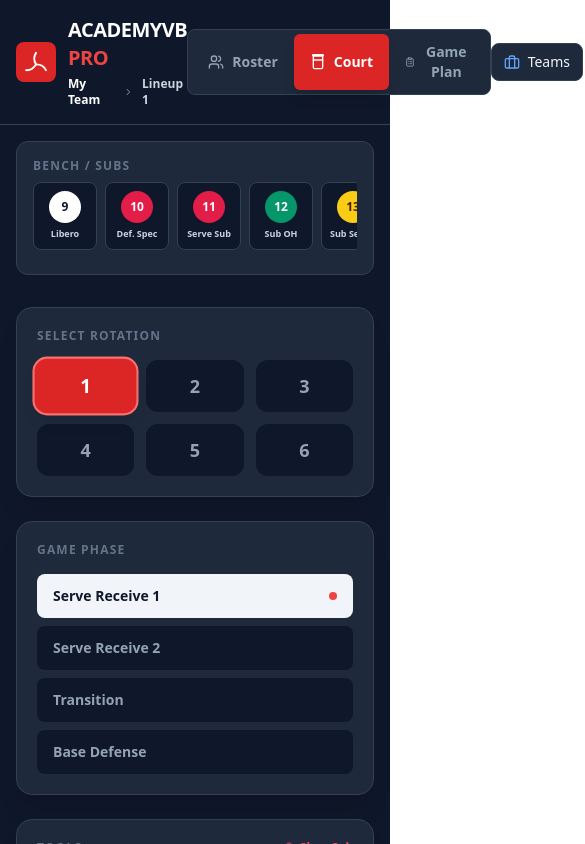
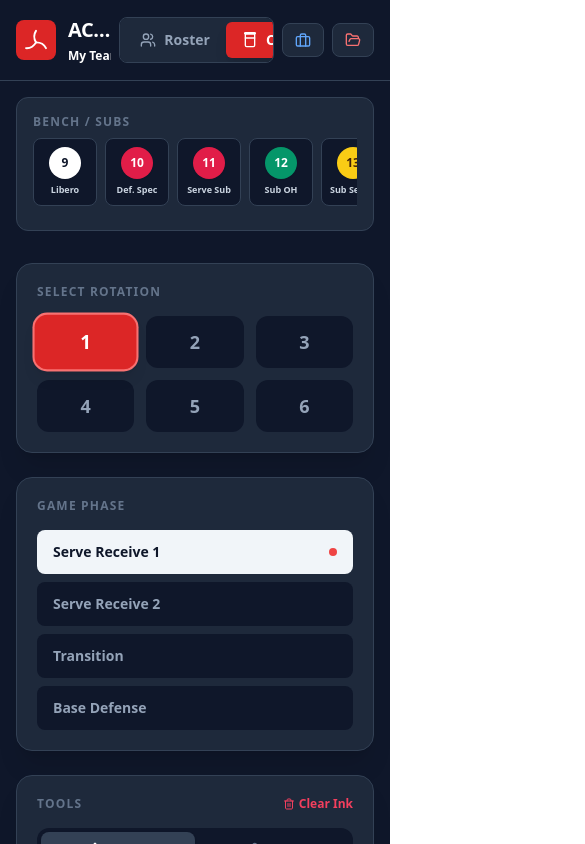
Before and after one commit to alec420xx/academy-vb-pro, a React (Vite) app: page / in a window 390 px wide. Shown: the top 844 px of the page, 585 px wide, since content can reach past the window. Built offline with nearby package versions, Linux system fonts and the light colour scheme.

Commit message:
Update App.jsx

```diff
--- a/src/App.jsx
+++ b/src/App.jsx
@@ -100,7 +100,7 @@ const RotationSquare = ({ rotation, roster }) => {
       const p = zones[zoneId];
       return (
           <div className={`flex flex-col items-center justify-center ${borderClasses} bg-white h-full overflow-hidden p-0.5`}>
-              <div className="font-black text-slate-900 text-[10px] sm:text-[12px] leading-none mb-0.5 export-text-fix">{p ? p.number : '-'}</div>
+              <div className="font-black text-slate-900 text-[10px] sm:text-[12px] leading-none mb-0.5">{p ? p.number : '-'}</div>
               <div className="text-[6px] sm:text-[8px] font-bold text-slate-500 uppercase leading-none">{p ? p.role : ''}</div>
           </div>
       );
@@ -222,24 +222,27 @@ const Court = ({
   );
 };
 
-const PlayerToken = ({ player, x, y, isDragging, isBench, style, small = false, onMouseDown }) => {
+const PlayerToken = ({ player, x, y, isDragging, isBench, style, small = false, onStartInteraction, isSelected }) => {
   const isGhost = style?.position === 'fixed';
   const sizeClasses = small ? "w-5 h-5 text-[8px] border" : "w-10 h-10 md:w-14 md:h-14 border-2";
+
+  // FIX: Force colored styles even when small, remove 'bg-white' override
+  const tokenColorClass = getRoleColor(player.role);
 
   return (
     <div
       onMouseDown={(e) => {
-        // Only trigger token selection logic
-        if (onMouseDown) onMouseDown(e, player.id, isBench);
+        if (onStartInteraction) onStartInteraction(e, player.id, isBench);
       }}
       onTouchStart={(e) => {
-        if (onMouseDown) onMouseDown(e, player.id, isBench);
+        if (onStartInteraction) onStartInteraction(e, player.id, isBench);
       }}
       className={`
         ${isGhost ? 'fixed z-[100] shadow-2xl scale-110 pointer-events-none' : 'absolute transition-transform pointer-events-auto'}
         ${sizeClasses} rounded-full flex items-center justify-center shadow-sm
         ${isDragging ? 'opacity-50' : !small && 'hover:scale-105 cursor-grab active:cursor-grabbing'}
-        ${getRoleColor(player.role)}
+        ${tokenColorClass}
+        ${isSelected ? 'ring-4 ring-blue-500 ring-offset-2 z-50' : ''}
         font-sans z-40
       `}
       style={{
@@ -286,22 +289,18 @@ const App = () => {
     { id: 'p12', role: 'M', name: 'Sub Middle', number: '14' },
   ];
 
-  // --- GLOBAL DATA STATE ---
   const [teams, setTeams] = useState([]);
   const [currentTeamId, setCurrentTeamId] = useState(null);
   const [lineups, setLineups] = useState([]);
   const [currentLineupId, setCurrentLineupId] = useState(null);
 
-  // --- UI STATE ---
   const [isLineupManagerOpen, setIsLineupManagerOpen] = useState(false);
   const [isTeamManagerOpen, setIsTeamManagerOpen] = useState(false);
   const [newItemName, setNewItemName] = useState('');
 
-  // Renaming State
   const [editId, setEditId] = useState(null);
   const [editName, setEditName] = useState('');
 
-  // --- WORKING MEMORY (Active Lineup) ---
   const [roster, setRoster] = useState(defaultRoster);
   const [savedRotations, setSavedRotations] = useState({});
   const [activePlayerIds, setActivePlayerIds] = useState([]);
@@ -309,16 +308,14 @@ const App = () => {
   const [paths, setPaths] = useState([]);
   const [history, setHistory] = useState([]);
 
-  // Interaction
   const [draggedPlayer, setDraggedPlayer] = useState(null);
+  const [selectedBenchPlayerId, setSelectedBenchPlayerId] = useState(null);
   const [mousePos, setMousePos] = useState({ x: 0, y: 0 });
   const [isDrawing, setIsDrawing] = useState(false);
   const [currentPath, setCurrentPath] = useState(null);
   const courtRef = useRef(null);
 
-  // --- INITIALIZATION ---
   useEffect(() => {
-    // 1. Load Teams
     const savedTeams = JSON.parse(localStorage.getItem(STORAGE_KEY_TEAMS) || '[]');
     let activeTeamId = localStorage.getItem(STORAGE_KEY_ACTIVE_TEAM);
 
@@ -332,7 +329,6 @@ const App = () => {
     setTeams(initialTeams);
     setCurrentTeamId(activeTeamId || initialTeams[0].id);
 
-    // 2. Load Lineups
     const savedLineups = JSON.parse(localStorage.getItem(STORAGE_KEY_LINEUPS) || '[]');
     let activeLineupId = localStorage.getItem(STORAGE_KEY_ACTIVE_LINEUP);
 
@@ -347,11 +343,6 @@ const App = () => {
     } else {
         createLineup('Lineup 1', initialTeams.find(t => t.id === (activeTeamId || initialTeams[0].id)).roster, activeTeamId || initialTeams[0].id, savedLineups);
     }
-
-    const script = document.createElement('script');
-    script.src = "https://cdnjs.cloudflare.com/ajax/libs/html2canvas/1.4.1/html2canvas.min.js";
-    script.async = true;
-    document.body.appendChild(script);
   }, []);
 
   const getStorageKey = (rot, phase) => `${rot}_${phase}`;
@@ -392,7 +383,6 @@ const App = () => {
     }
   }, [roster, savedRotations, playerPositions, paths, activePlayerIds, currentLineupId]);
 
-  // --- TEAM MANAGEMENT ---
   const createTeam = () => {
       const newTeam = {
           id: `team_${Date.now()}`,
@@ -444,7 +434,6 @@ const App = () => {
       setEditId(null);
   };
 
-  // --- LINEUP MANAGEMENT ---
   const createLineup = (name, rosterToUse, teamId = currentTeamId, currentLineupsList = lineups) => {
     const newLineup = {
       id: `lineup_${Date.now()}`,
@@ -476,6 +465,7 @@ const App = () => {
     setCurrentPhase('primary');
     setHistory([]);
     setIsLineupManagerOpen(false);
+    setSelectedBenchPlayerId(null);
 
     const key = getStorageKey(1, 'primary');
     const data = target.rotations?.[key];
@@ -526,7 +516,6 @@ const App = () => {
       }
   };
 
-  // --- LOGIC ---
   const initRotationDefaults = (rotNum, currentRoster) => {
       const positions = calculateDefaultPositions(rotNum, currentRoster);
       const newActiveIds = Object.keys(positions);
@@ -556,20 +545,19 @@ const App = () => {
     setCurrentRotation(newRot);
     setCurrentPhase(newPhase);
     setHistory([]);
+    setSelectedBenchPlayerId(null);
   };
 
   const handleExport = (elementId, filename) => {
     const element = document.getElementById(elementId);
     if (!element) return;
 
-    // Slight delay to ensure render is stable
     setTimeout(() => {
         if (window.html2canvas) {
           window.html2canvas(element, {
               scale: 2,
               useCORS: true,
               logging: false,
-              // Force white background
               backgroundColor: '#ffffff'
           }).then(canvas => {
               const link = document.createElement('a');
@@ -581,7 +569,6 @@ const App = () => {
     }, 300);
   };
 
-  // --- HELPERS FOR CONSTRAINTS ---
   const getPlayerIdInZone = (targetZone) => {
     for(let i=0; i<6; i++) {
          const zone = getPlayerZone(i, currentRotation);
@@ -621,22 +608,12 @@ const App = () => {
     return limits;
   };
 
-  // --- GLOBAL EVENT LISTENERS (TOUCH + MOUSE) ---
-  // Helper to get coordinates
-  const getCoords = (e) => {
-    if (e.changedTouches && e.changedTouches.length > 0) {
-        return { x: e.changedTouches[0].clientX, y: e.changedTouches[0].clientY };
-    }
-    return { x: e.clientX, y: e.clientY };
-  };
-
   useEffect(() => {
     const handleWindowMove = (e) => {
         const { x, y } = getCoords(e);
         setMousePos({ x, y });
         const rect = courtRef.current?.getBoundingClientRect();
 
-        // Prevent scroll if drawing or dragging
         if ((isDrawing || draggedPlayer) && e.cancelable) {
             e.preventDefault();
         }
@@ -647,7 +624,9 @@ const App = () => {
              let newX = ((x - rect.left) / rect.width) * 100;
              let newY = ((y - rect.top) / rect.height) * 100;
              if (enforceRules) {
-                // ... constraints logic
+                const limits = getConstraints(draggedPlayer.id);
+                newX = Math.max(limits.minX, Math.min(limits.maxX, newX));
+                newY = Math.max(limits.minY, Math.min(limits.maxY, newY));
              }
              setPlayerPositions(prev => ({ ...prev, [draggedPlayer.id]: { x: newX, y: newY } }));
         } else if (mode === 'draw' && isDrawing) {
@@ -696,7 +675,6 @@ const App = () => {
        }
     };
 
-    // Add listeners with non-passive option for touchmove to allow preventing default
     window.addEventListener('mousemove', handleWindowMove);
     window.addEventListener('mouseup', handleWindowUp);
     window.addEventListener('touchmove', handleWindowMove, { passive: false });
@@ -711,9 +689,32 @@ const App = () => {
   }, [mode, draggedPlayer, isDrawing, enforceRules, currentPath, playerPositions, activePlayerIds]);
 
   const handleTokenDown = (e, playerId, isBench) => {
-      if (mode === 'move') {
+      if (isBench && mode === 'move') {
+          if (selectedBenchPlayerId === playerId) {
+              setSelectedBenchPlayerId(null);
+          } else {
+              setSelectedBenchPlayerId(playerId);
+          }
           saveToHistory();
           setDraggedPlayer({ id: playerId, isBench });
+      }
+      else if (!isBench && mode === 'move') {
+          if (selectedBenchPlayerId) {
+              const benchId = selectedBenchPlayerId;
+              const courtId = playerId;
+              const newActive = activePlayerIds.map(id => id === courtId ? benchId : id);
+              setActivePlayerIds(newActive);
+              setPlayerPositions(prev => {
+                  const next = {...prev};
+                  next[benchId] = next[courtId];
+                  delete next[courtId];
+                  return next;
+              });
+              setSelectedBenchPlayerId(null);
+          } else {
+              saveToHistory();
+              setDraggedPlayer({ id: playerId, isBench });
+          }
       }
   };
 
@@ -726,6 +727,8 @@ const App = () => {
           const cx = ((x - rect.left) / rect.width) * 100;
           const cy = ((y - rect.top) / rect.height) * 100;
           setCurrentPath({ points: [{x: cx, y: cy}], color: drawColor });
+      } else if (mode === 'move') {
+          setSelectedBenchPlayerId(null);
       }
   };
 
@@ -754,6 +757,13 @@ const App = () => {
     setRoster(newRoster);
   };
 
+  const getCoords = (e) => {
+    if (e.changedTouches && e.changedTouches.length > 0) {
+        return { x: e.changedTouches[0].clientX, y: e.changedTouches[0].clientY };
+    }
+    return { x: e.clientX, y: e.clientY };
+  };
+
   const phases = [
     { id: 'primary', label: 'Serve Receive 1' },
     { id: 'secondary', label: 'Serve Receive 2' },
@@ -774,15 +784,15 @@ const App = () => {
       )}
 
       {/* Header */}
-      <header className="bg-slate-900 border-b border-slate-700 p-4 sticky top-0 z-50">
+      <header className="bg-slate-900 border-b border-slate-700 p-4 sticky top-0 z-50 overflow-x-hidden">
         <div className="max-w-7xl mx-auto flex items-center justify-between">
-            <div className="flex items-center gap-3">
-                <div className="bg-red-600 p-2 rounded-lg text-white">
+            <div className="flex items-center gap-3 min-w-0">
+                <div className="bg-red-600 p-2 rounded-lg text-white shrink-0">
                     <ClubLogo size={24} />
                 </div>
-                <div>
-                    <h1 className="text-xl font-black tracking-tight text-white">ACADEMYVB <span className="text-red-500">PRO</span></h1>
-                    <div className="flex items-center gap-2 text-xs text-slate-400 mt-1">
+                <div className="min-w-0">
+                    <h1 className="text-xl font-black tracking-tight text-white whitespace-nowrap overflow-hidden text-ellipsis">ACADEMYVB <span className="text-red-500">PRO</span></h1>
+                    <div className="flex items-center gap-2 text-xs text-slate-400 mt-1 whitespace-nowrap overflow-hidden text-ellipsis">
                         <span className="font-bold text-white">{teams.find(t => t.id === currentTeamId)?.name}</span>
                         <ChevronRight size={12} />
                         <span className="font-bold text-slate-300">{lineups.find(l => l.id === currentLineupId)?.name || 'Untitled'}</span>
@@ -790,25 +800,25 @@ const App = () => {
                 </div>
             </div>
 
-            {/* NAV TABS */}
-            <div className="flex bg-slate-800 rounded-lg p-1 border border-slate-700">
-                <button onClick={() => setActiveTab('roster')} className={`flex items-center gap-2 px-4 py-2 rounded-md text-sm font-bold transition-all ${activeTab === 'roster' ? 'bg-red-600 text-white shadow-lg' : 'text-slate-400 hover:text-white hover:bg-slate-700'}`}>
+            {/* NAV TABS - Scrollable on mobile */}
+            <div className="flex bg-slate-800 rounded-lg p-1 border border-slate-700 overflow-x-auto max-w-[200px] md:max-w-none no-scrollbar mx-2">
+                <button onClick={() => setActiveTab('roster')} className={`flex items-center gap-2 px-4 py-2 rounded-md text-sm font-bold transition-all whitespace-nowrap ${activeTab === 'roster' ? 'bg-red-600 text-white shadow-lg' : 'text-slate-400 hover:text-white hover:bg-slate-700'}`}>
                     <Users size={16} /> Roster
                 </button>
-                <button onClick={() => setActiveTab('board')} className={`flex items-center gap-2 px-4 py-2 rounded-md text-sm font-bold transition-all ${activeTab === 'board' ? 'bg-red-600 text-white shadow-lg' : 'text-slate-400 hover:text-white hover:bg-slate-700'}`}>
+                <button onClick={() => setActiveTab('board')} className={`flex items-center gap-2 px-4 py-2 rounded-md text-sm font-bold transition-all whitespace-nowrap ${activeTab === 'board' ? 'bg-red-600 text-white shadow-lg' : 'text-slate-400 hover:text-white hover:bg-slate-700'}`}>
                     <CourtIcon size={16} /> Court
                 </button>
-                <button onClick={() => { setActiveTab('export'); saveCurrentState(); }} className={`flex items-center gap-2 px-4 py-2 rounded-md text-sm font-bold transition-all ${activeTab === 'export' ? 'bg-red-600 text-white shadow-lg' : 'text-slate-400 hover:text-white hover:bg-slate-700'}`}>
+                <button onClick={() => { setActiveTab('export'); saveCurrentState(); }} className={`flex items-center gap-2 px-4 py-2 rounded-md text-sm font-bold transition-all whitespace-nowrap ${activeTab === 'export' ? 'bg-red-600 text-white shadow-lg' : 'text-slate-400 hover:text-white hover:bg-slate-700'}`}>
                     <ClipboardList size={16} /> Game Plan
                 </button>
             </div>
 
-            <div className="flex items-center gap-2">
+            <div className="flex items-center gap-2 shrink-0">
                  <button onClick={() => setIsTeamManagerOpen(true)} className="flex items-center gap-2 px-3 py-2 rounded-lg bg-slate-800 border border-slate-700 text-sm font-medium hover:bg-slate-700 transition-colors">
-                    <Briefcase size={16} className="text-blue-400" /> Teams
+                    <Briefcase size={16} className="text-blue-400" /> <span className="hidden md:inline">Teams</span>
                  </button>
                  <button onClick={() => setIsLineupManagerOpen(true)} className="flex items-center gap-2 px-3 py-2 rounded-lg bg-slate-800 border border-slate-700 text-sm font-medium hover:bg-slate-700 transition-colors">
-                    <FolderOpen size={16} className="text-red-400" /> Lineups
+                    <FolderOpen size={16} className="text-red-400" /> <span className="hidden md:inline">Lineups</span>
                  </button>
             </div>
         </div>
@@ -936,7 +946,7 @@ const App = () => {
                         {roster.filter(p => !activePlayerIds.includes(p.id)).map(player => (
                             <div
                                 key={player.id}
-                                className="relative flex-none flex flex-col items-center p-2 rounded-lg bg-slate-900 border border-slate-700 w-16"
+                                className={`relative flex-none flex flex-col items-center p-2 rounded-lg border w-16 transition-all ${selectedBenchPlayerId === player.id ? 'bg-blue-900/50 border-blue-500 ring-2 ring-blue-500' : 'bg-slate-900 border-slate-700'}`}
                                 onMouseDown={(e) => handleTokenDown(e, player.id, true)}
                                 onTouchStart={(e) => handleTokenDown(e, player.id, true)}
                             >
@@ -947,6 +957,11 @@ const App = () => {
                             </div>
                         ))}
                     </div>
+                    {selectedBenchPlayerId && (
+                        <div className="text-center text-xs text-blue-400 mt-2 font-bold animate-pulse">
+                            Tap a player on court to swap
+                        </div>
+                    )}
                 </div>
             </div>
 
@@ -1032,7 +1047,7 @@ const App = () => {
                       {Object.entries(playerPositions).map(([id, pos]) => {
                         const player = roster.find(p => p.id === id);
                         if (!player) return null;
-                        return <PlayerToken key={id} player={player} x={pos.x} y={pos.y} isDragging={draggedPlayer?.id === id && !draggedPlayer?.isBench} isBench={false} onMouseDown={handleTokenDown} />;
+                        return <PlayerToken key={id} player={player} x={pos.x} y={pos.y} isDragging={draggedPlayer?.id === id && !draggedPlayer?.isBench} isBench={false} onStartInteraction={handleTokenDown} />;
                       })}
                       {enforceRules && mode === 'move' && <div className="absolute top-2 right-2 bg-emerald-500 text-white text-[10px] font-bold px-2 py-1 rounded shadow-sm opacity-90 pointer-events-none z-40 uppercase tracking-wider">Rules Active</div>}
                     </Court>
@@ -1112,7 +1127,19 @@ const App = () => {
                                         const key = getStorageKey(rot, phase.id);
                                         // Auto-populate data if missing (Bug fix for empty cells)
                                         let data = savedRotations[key];
-                                        if (!data) {
+
+                                        // AUTO-HEAL: If data is missing OR if the players in data don't exist in current roster
+                                        let validData = true;
+                                        if (data && data.positions) {
+                                            const savedIDs = Object.keys(data.positions);
+                                            // Check if at least 6 saved players still exist in roster
+                                            const existingCount = savedIDs.filter(id => roster.find(p => p.id === id)).length;
+                                            if (existingCount < 6) validData = false;
+                                        } else {
+                                            validData = false;
+                                        }
+
+                                        if (!validData) {
                                             data = { positions: calculateDefaultPositions(rot, roster), paths: [] };
                                         }
 
```
